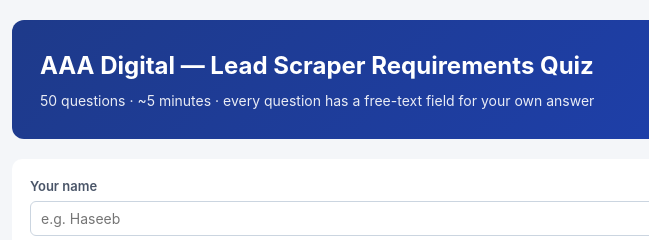
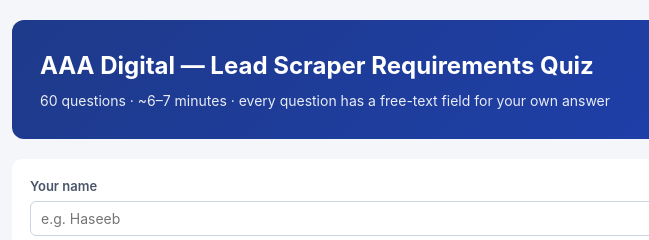
Before and after one commit to Muneeb-8055/basil-ai-quiz, a plain HTML site: page index.html in a window 1280 px wide. Shown: the top 240 px of the page, 218-867 px from the left. Drawn offline with nearby package versions, Linux system fonts and the light colour scheme.

Commit message:
Update quiz duration and question count in index.html

```diff
--- a/index.html
+++ b/index.html
@@ -48,7 +48,7 @@
 <div class="container">
   <header>
     <h1>AAA Digital — Lead Scraper Requirements Quiz</h1>
-    <p>50 questions · ~5 minutes · every question has a free-text field for your own answer</p>
+    <p>60 questions · ~6–7 minutes · every question has a free-text field for your own answer</p>
   </header>
 
   <div class="meta">
```
